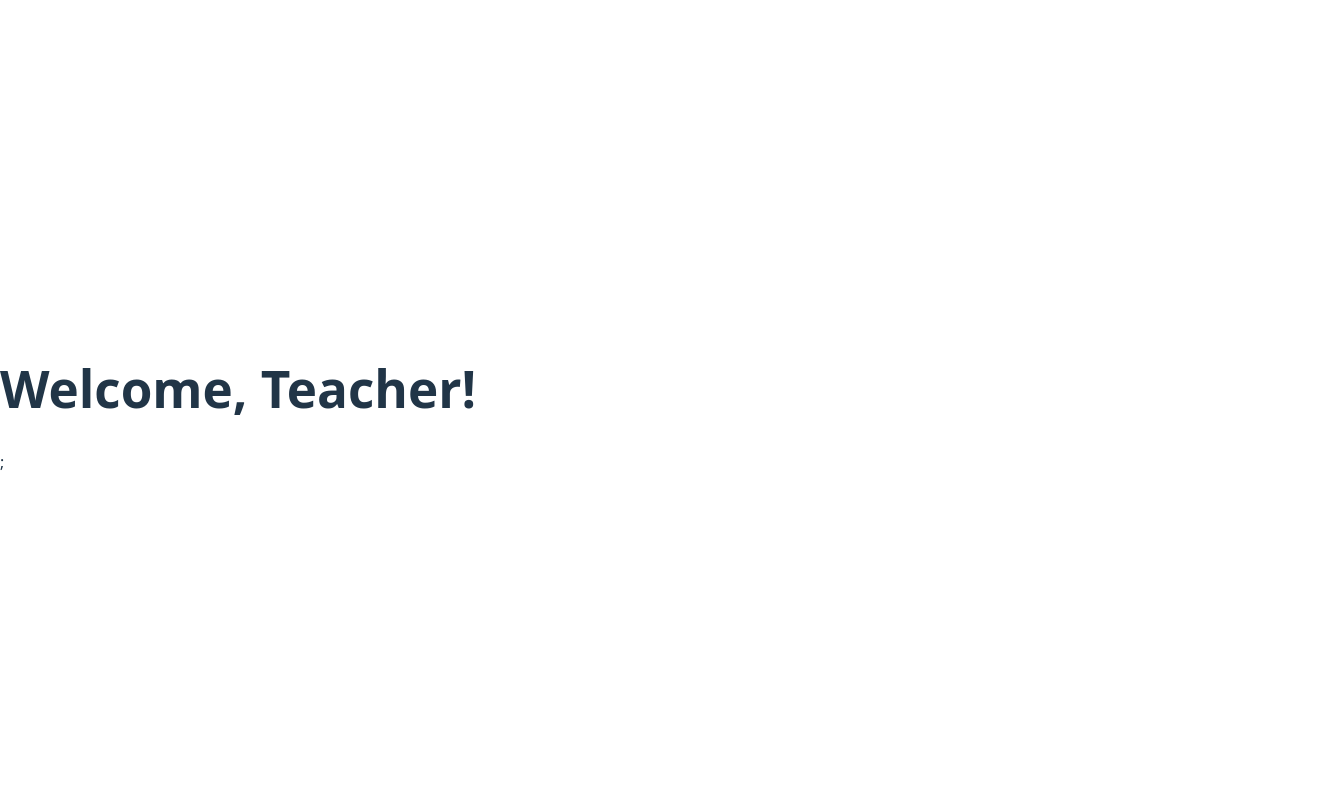
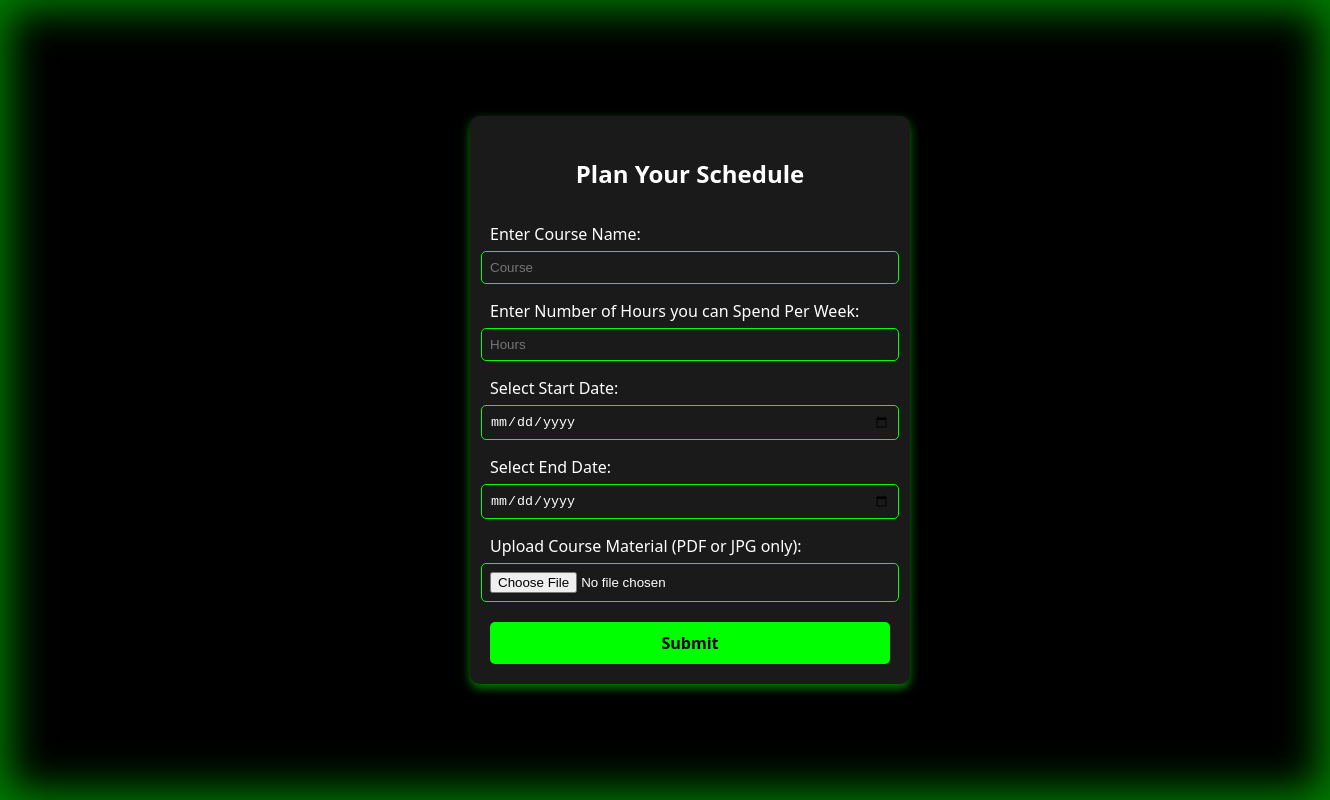
Before and after one commit to Kaviee31/review, a React (Vite) app: page /teacher-dashboard in a window 1280 px wide. Shown: the whole page, 1330 px wide, since content can reach past the window. Built offline with nearby package versions, Linux system fonts and the light colour scheme.

Commit message:
Teacher HomeScreen added

```diff
--- /dev/null
+++ b/src/components/TeacherDashboard.css
@@ -0,0 +1,71 @@
+.app-container {
+    background: black;
+    width: 100vw;
+    height: 100vh;
+    display: flex;
+    justify-content: center;
+    align-items: center;
+    position: relative;
+}
+
+.app-container::before {
+    content: "";
+    position: absolute;
+    top: 0;
+    left: 0;
+    right: 0;
+    bottom: 0;
+    box-shadow: 0px 0px 40px 10px green inset;
+    z-index: 0;
+}
+
+.dashboard-content {
+    background: rgba(255, 255, 255, 0.1);
+    padding: 20px;
+    border-radius: 10px;
+    box-shadow: 0px 4px 10px rgba(0, 255, 0, 0.5);
+    width: 400px;
+    display: flex;
+    flex-direction: column;
+    align-items: center;
+    z-index: 1;
+}
+
+.dashboard-content h1,
+.dashboard-content h2 {
+    text-align: center;
+    color: white;
+}
+
+.dashboard-content label {
+    margin-top: 10px;
+    align-self: flex-start;
+    color: white;
+}
+
+.dashboard-content input,
+.dashboard-content select {
+    width: 100%;
+    padding: 8px;
+    margin: 5px 0;
+    border: 1px solid #0f0;
+    background: transparent;
+    color: white;
+    border-radius: 5px;
+}
+
+.dashboard-content button {
+    margin-top: 15px;
+    padding: 10px;
+    width: 100%;
+    background-color: #0f0;
+    color: black;
+    border: none;
+    border-radius: 5px;
+    cursor: pointer;
+    font-weight: bold;
+}
+
+.dashboard-content button:hover {
+    background-color: #0b0;
+}
--- a/src/components/TeacherDashboard.jsx
+++ b/src/components/TeacherDashboard.jsx
@@ -1,12 +1,42 @@
-import React from 'react'
+import React, { useState } from 'react';
+import './TeacherDashboard.css';
 
 function TeacherDashboard() {
+  const [selectedFile, setSelectedFile] = useState(null);
+
+  const handleFileChange = (event) => {
+    const file = event.target.files[0];
+    if (file) {
+      setSelectedFile(file);
+    }
+  };
+
   return (
-    <div>
-        <h1>Welcome, Teacher!</h1>;
+    <div className="app-container">
+      <div className="dashboard-content">
+        <h2>Plan Your Schedule</h2>
 
+        <label>Enter Course Name:</label>
+        <input type="text" placeholder="Course" />
+
+        <label>Enter Number of Hours you can Spend Per Week:</label>
+        <input type="number" placeholder="Hours" min="1" />
+
+        <label>Select Start Date:</label>
+        <input type="date" />
+
+        <label>Select End Date:</label>
+        <input type="date" />
+
+        <label>Upload Course Material (PDF or JPG only):</label>
+        <input type="file" accept=".pdf, .jpg" onChange={handleFileChange} />
+
+        {selectedFile && <p>Selected File: {selectedFile.name}</p>}
+
+        <button type='submit' value='submit'> Submit</button >
+      </div>
     </div>
-  )
+  );
 }
 
-export default TeacherDashboard
+export default TeacherDashboard;
```
